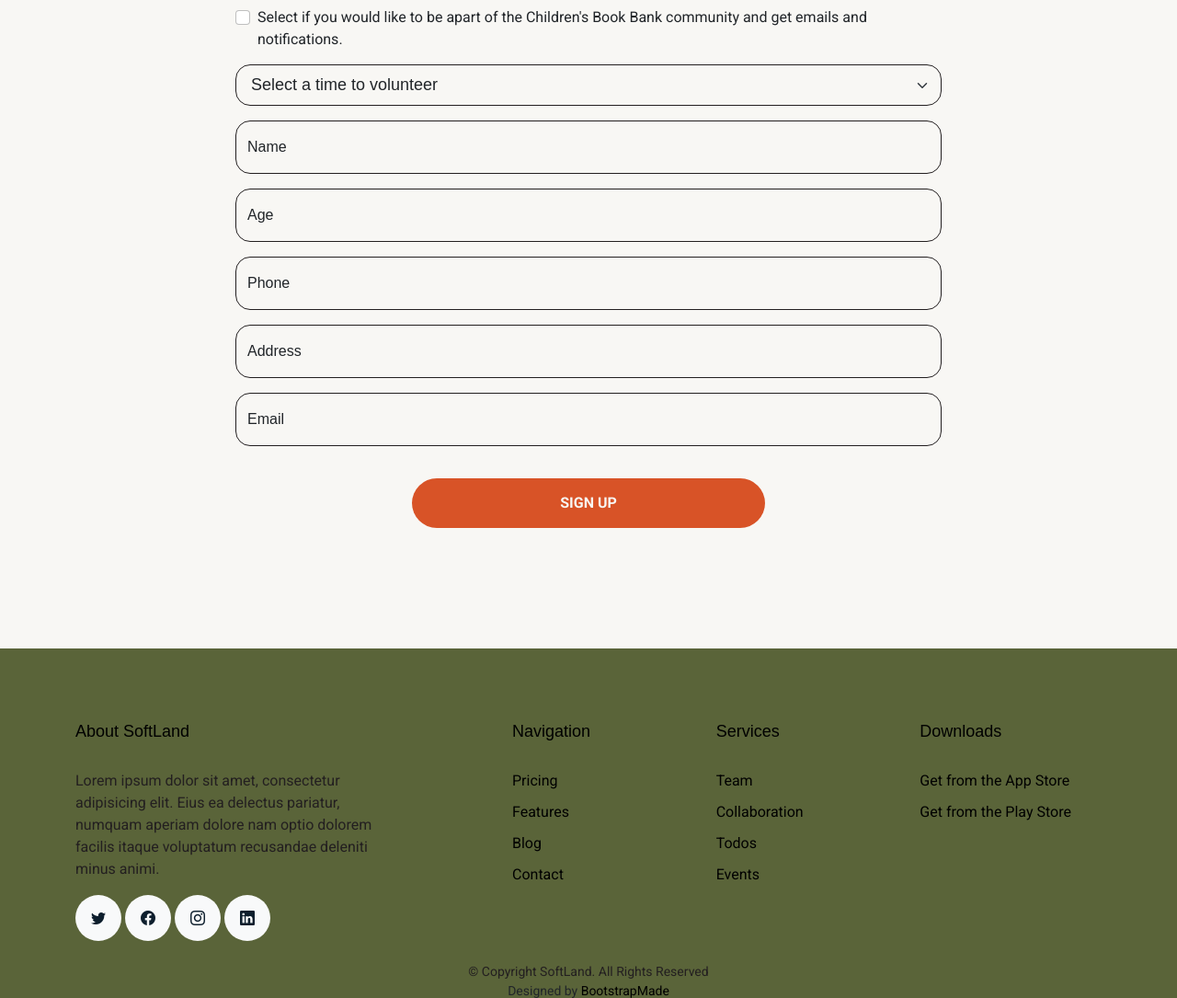
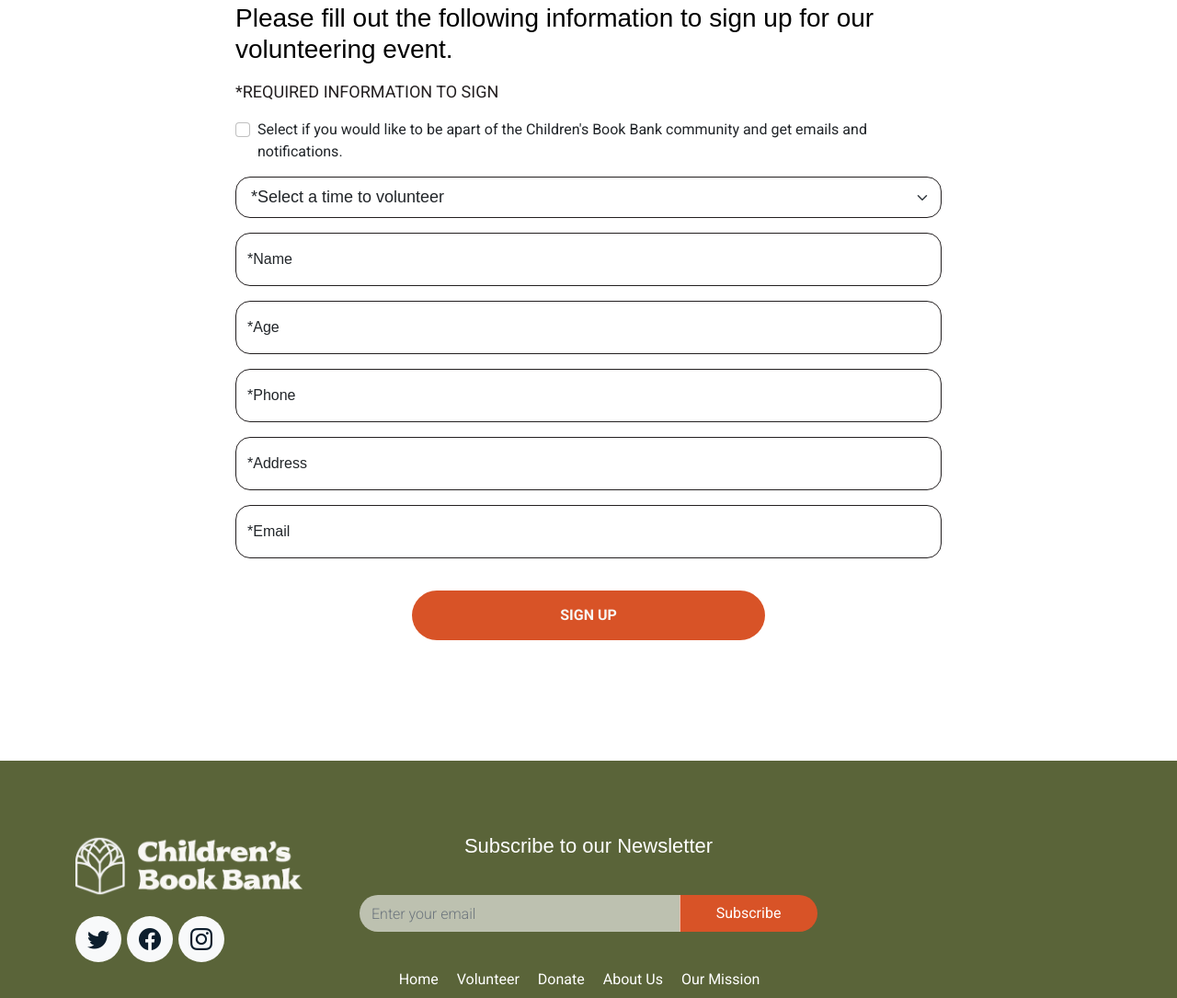
Before and after one commit to AttaboyDesign/CBB-Signup, a plain HTML site: page index.html in a window 1280 px wide. Shown: the part 1715-2800 px from the top of the page at 92% size. Drawn offline with Linux system fonts and the light colour scheme; a web font is replaced by a local one.

Commit message:
Updates to CSS

```diff
--- a/assets/css/style.css
+++ b/assets/css/style.css
@@ -76,7 +76,7 @@ section {
 }
 
 body {
-  background-color: #F8F7F4;
+  background-color: #fff;
 }
 
 /*--------------------------------------------------------------
@@ -661,7 +661,7 @@ body {
   color: #F8F7F4;
   white-space: nowrap;
   transition: 0.3s;
-  text-transform: uppercase;
+  /* text-transform: uppercase; */
   letter-spacing: 1px;
 }
 
@@ -1020,9 +1020,16 @@ body {
   line-height: 0;
 }
 
+/* TARA ADDED CSS */
+
 h1 {
   font-family: civane-extended, sans-serif;
 }
+
+p {
+  font-size: x-large;
+}
+
 .signup{
   margin-top: 4%;
   margin-right: 20%;
@@ -1115,7 +1122,7 @@ p {
 }
 
 .accordion-body{
-  background-color: #F8F7F4;
+  background-color: #fff;
 }
 
 .accordion-item {
@@ -1131,7 +1138,7 @@ p {
   margin-bottom: 8%;
 }
 .smaller {
-  font-size: medium;
+  font-size: large;
   font-weight: 400;
 }
 .caps {
@@ -1139,7 +1146,7 @@ p {
 }
 .form-control {
   border:#231F20 1.5px solid;
-  background-color: #F8F7F4;
+  background-color: #fff;
   border-radius: 16px;
   font-weight: 200;
 }
@@ -1148,7 +1155,7 @@ p {
 }
 
 .form-select-lg {
-  background-color: #F8F7F4;
+  background-color: #fff;
   border:#231F20 1.5px solid;
 }
 
@@ -1160,9 +1167,6 @@ p {
 option {
   font-size: small;
   font-family: roboto, sans-serif;
-}
-.hero-section .wave svg {
-  color: #F8F7F4;
 }
 
 .hero-section {
@@ -1182,10 +1186,6 @@ background-color: #E8B720;
 
 .back-to-top {
   background-color:#D85327;
-}
-
-.wave {
-  color:#F8F7F4;
 }
 
 .youth {
@@ -1222,7 +1222,7 @@ background-color: #E8B720;
 
 }
 .btn.btn-primary:hover {
-  background: #F8F7F4;
+  background: #fff;
   color:#D85327;
   font-family: roboto, sans-serif;
   text-transform: uppercase;
@@ -1250,7 +1250,7 @@ background-color: #E8B720;
 }
 
 .modal-content {
-  background-color:#F8F7F4;
+  background-color:#fff;
   border: 0px;
 }
 
@@ -1290,7 +1290,7 @@ background-color: #E8B720;
  .btn.btn-secondary {
   margin-top: 5%;
   margin-bottom: 5%;
-  background: #F8F7F4;
+  background: #fff;
   color:#D85327;
   font-family: roboto, sans-serif;
   text-transform: uppercase;
@@ -1309,3 +1309,176 @@ background-color: #E8B720;
    background-color: #D85327;
    border-color: #F8F7F4;
  }
+
+ @media screen and (max-width: 1050px) {
+   .signup {
+     margin-left: 15%;
+     margin-right: 15%;
+   }
+  }
+
+ @media screen and (max-width: 992px) {
+  .larger {
+    font-size: 60px;
+  }
+  .large {
+  font-size: 30px;
+ }
+ .signup {
+   margin-right: 10%;
+   margin-left: 10%;
+ }
+ p {
+  font-size: 20px;
+}
+}
+
+ @media screen and (max-width: 768px) {
+  .larger {
+    font-size: 50px;
+  }
+  .large {
+  font-size: 25px;
+ }
+
+ .thankYou {
+  font-size: 30px;
+ }
+
+ .normal {
+   font-size: 20px;
+ }
+
+ .modal-body {
+   margin-bottom: 0;
+   margin-top: 0;
+ }
+
+ .signup {
+   margin-right: 5%;
+   margin-left: 5%;
+ }
+ }
+
+ /* Footer */
+
+ .home-newsletter {
+  float:left;
+  }
+
+  .home-newsletter .single {
+  max-width: 650px;
+  margin: 0 auto;
+  text-align: center;
+  position: relative;
+  z-index: 2; }
+
+  .home-newsletter .single h2 {
+  font-size: 22px;
+  color: white;
+  margin-bottom: 40px; }
+
+  .home-newsletter .single .form-control {
+  height: 40px;
+  background: rgba(255, 255, 255, 0.6);
+  border-color: transparent;
+  border-radius: 40px 0 0 40px; }
+
+  .home-newsletter .single .form-control:focus {
+  box-shadow: none;
+  border-color: #D85327; }
+
+  .home-newsletter .single .btn-theme {
+  width: 150px;
+  padding: .375rem .75rem;
+  min-height: 40px;
+  border-radius: 0 40px 40px 0;
+  border-color: transparent;
+  background: #D85327;
+  color: #fff;
+  }
+
+
+.footer {
+  padding: 5rem 0 2.5rem 0;
+  background-color: #5A6439;
+}
+
+.footer h3 {
+  font-size: 18px;
+  margin-bottom: 30px;
+}
+
+.footer ul li {
+  margin-bottom: 10px;
+}
+
+.footer a {
+  color: #FFF;
+}
+
+.footer .copyright {
+  margin-bottom: 0px;
+}
+
+.footer .copyright, .footer .credits {
+  font-size: 14px;
+}
+
+.footer-txt {
+  color:#FFF;
+  line-height: normal;
+  margin-top: 20px;
+}
+
+.footer-links li {
+  margin-top: 40px;
+  display: inline;
+  list-style-type: none;
+  padding-right: 20px;
+  float: left;
+}
+
+.footer-links li a:hover {
+color:#cfcdcd;
+
+}
+
+.footer-links {
+  justify-content: center !important;
+}
+
+.social a {
+  margin-top: 20px;
+  display: inline-block;
+  width: 50px;
+  height: 50px;
+  border-radius: 50%;
+  background: #f8f9fa;
+  position: relative;
+  text-align: center;
+  transition: .3s background ease;
+  color: #0d1e2d;
+  line-height: 0;
+}
+
+.social a span {
+  display: inline-block;
+  left: 50%;
+  position: absolute;
+  top: 50%;
+  transform: translate(-50%, -50%);
+}
+
+.social a:hover {
+  color: #fff;
+  background: #D85327;
+}
+
+.social a i {
+  line-height: 0;
+}
+
+.white {
+  color: #fff;
+}
--- a/index.html
+++ b/index.html
@@ -54,6 +54,7 @@
           <li><a href="">Donate</a></li>
           <li><a href="">About Us</a></li>
           <li><a href="">Our Mission</a></li>
+          <li><a href="">Contact Us</a></li>
           <!-- <li class="dropdown"><a href="#"><span>Drop Down</span> <i class="bi bi-chevron-down"></i></a> -->
             <!-- <ul> -->
               <!-- <li><a href="#">Drop Down 1</a></li> -->
@@ -82,17 +83,17 @@
   <main id="main">
 
     <section class="hero-section inner-page">
-      <!-- <div class="wave"> -->
+      <div class="wave">
 
-        <!-- <svg width="1920px" height="265px" viewBox="0 0 1920 265" version="1.1" xmlns="http://www.w3.org/2000/svg" xmlns:xlink="http://www.w3.org/1999/xlink"> -->
-          <!-- <g id="Page-1" stroke="none" stroke-width="1" fill="none" fill-rule="evenodd"> -->
-            <!-- <g id="Apple-TV" transform="translate(0.000000, -402.000000)" fill="#FFFFFF"> -->
-              <!-- <path d="M0,439.134243 C175.04074,464.89273 327.944386,477.771974 458.710937,477.771974 C654.860765,477.771974 870.645295,442.632362 1205.9828,410.192501 C1429.54114,388.565926 1667.54687,411.092417 1920,477.771974 L1920,667 L1017.15166,667 L0,667 L0,439.134243 Z" id="Path"></path> -->
-            <!-- </g> -->
-          <!-- </g> -->
-        <!-- </svg> -->
+        <svg width="1920px" height="265px" viewBox="0 0 1920 265" version="1.1" xmlns="http://www.w3.org/2000/svg" xmlns:xlink="http://www.w3.org/1999/xlink">
+          <g id="Page-1" stroke="none" stroke-width="1" fill="none" fill-rule="evenodd">
+            <g id="Apple-TV" transform="translate(0.000000, -402.000000)" fill="#FFFFFF">
+              <path d="M0,439.134243 C175.04074,464.89273 327.944386,477.771974 458.710937,477.771974 C654.860765,477.771974 870.645295,442.632362 1205.9828,410.192501 C1429.54114,388.565926 1667.54687,411.092417 1920,477.771974 L1920,667 L1017.15166,667 L0,667 L0,439.134243 Z" id="Path"></path>
+            </g>
+          </g>
+        </svg>
 
-      <!-- </div> -->
+      </div>
 
       <div class="container">
         <div class="row align-items-center">
@@ -214,7 +215,7 @@
                   <div class="row lower">
                     <div class="col-md-9 form-group">
                       <select class="form-select form-select-lg mb-3" aria-label=".form-select-lg example">
-                        <option selected>Select a time to volunteer</option>
+                        <option selected>*Select a time to volunteer</option>
                         <option value="1">9:00am-10:00am | Set up crew - 5 SLOTS LEFT</option>
                         <option value="2">9:30am-10:30am | Set up crew - 8 SLOTS LEFT</option>
                         <option value="3">10:00am-11:00am | Set up crew - 9 SLOTS LEFT</option>
@@ -233,23 +234,23 @@
                       </select>
                       <div class="form-floating mb-3">
                         <input type="email" class="form-control" id="floatingInput" placeholder="name@example.com">
-                        <label for="floatingInput">Name</label>
+                        <label for="floatingInput">*Name</label>
                       </div>
                       <div class="form-floating mb-3">
                         <input type="email" class="form-control" id="floatingInput" placeholder="name@example.com">
-                        <label for="floatingInput">Age</label>
+                        <label for="floatingInput">*Age</label>
                       </div>
                       <div class="form-floating mb-3">
                         <input type="email" class="form-control" id="floatingInput" placeholder="name@example.com">
-                        <label for="floatingInput">Phone</label>
+                        <label for="floatingInput">*Phone</label>
                       </div>
                       <div class="form-floating mb-3">
                         <input type="email" class="form-control" id="floatingInput" placeholder="name@example.com">
-                        <label for="floatingInput">Address</label>
+                        <label for="floatingInput">*Address</label>
                       </div>
                       <div class="form-floating mb-3">
                         <input type="email" class="form-control" id="floatingInput" placeholder="name@example.com">
-                        <label for="floatingInput">Email</label>
+                        <label for="floatingInput">*Email</label>
                       </div>
 
                       <!-- Button trigger modal -->
@@ -304,12 +305,12 @@
                     <!-- </div> -->
                     <!-- <div class="col-md-6 form-group"> -->
                       <!-- <input type="submit" class="btn btn-primary d-block w-100" value="Send Message"> -->
-                    </div>
-                  </div>
-                </form>
-              </li>
-            </ul>
-          </div>
+                    <!-- </div> -->
+                  <!-- </div> -->
+                <!-- </form> -->
+              <!-- </li> -->
+            <!-- </ul> -->
+          <!-- </div> -->
 
           <!-- <div class="col-md-6 mb-5 mb-md-0" data-aos="fade-up"> -->
             <!-- <form action="forms/contact.php" method="post" role="form" class="php-email-form"> -->
@@ -467,68 +468,137 @@
           </section>
 
   <!-- ======= Footer ======= -->
+
   <footer class="footer" role="contentinfo">
     <div class="container">
       <div class="row">
-        <div class="col-md-4 mb-4 mb-md-0">
-          <h3>About SoftLand</h3>
-          <p>Lorem ipsum dolor sit amet, consectetur adipisicing elit. Eius ea delectus pariatur, numquam aperiam
-            dolore nam optio dolorem facilis itaque voluptatum recusandae deleniti minus animi.</p>
+        <div class="col-md-3 mb-3 mb-md-0">
+
+          <div class="logo">
+            <!-- <h1><a href="index.html">SoftLand</a></h1> -->
+            <!-- Uncomment below if you prefer to use an image logo -->
+            <a href="index.html"><img src="assets/img/Group 1503@2x.png" alt="" class="img-fluid"></a>
+          </div>
           <p class="social">
             <a href="#"><span class="bi bi-twitter"></span></a>
             <a href="#"><span class="bi bi-facebook"></span></a>
             <a href="#"><span class="bi bi-instagram"></span></a>
-            <a href="#"><span class="bi bi-linkedin"></span></a>
           </p>
         </div>
-        <div class="col-md-7 ms-auto">
-          <div class="row site-section pt-0">
-            <div class="col-md-4 mb-4 mb-md-0">
-              <h3>Navigation</h3>
-              <ul class="list-unstyled">
-                <li><a href="#">Pricing</a></li>
-                <li><a href="#">Features</a></li>
-                <li><a href="#">Blog</a></li>
-                <li><a href="#">Contact</a></li>
-              </ul>
+        <div class="col-md-6 d-flex">
+          <div class="row site-section">
+
+            <!-- ======= email ======= -->
+            <section class="home-newsletter">
+              <div class="container">
+                <div class="row">
+                  <div class="col-sm-12">
+                    <div class="single">
+                      <h2>Subscribe to our Newsletter</h2>
+                      <div class="input-group">
+                        <input type="email" class="form-control" placeholder="Enter your email">
+                        <span class="input-group-btn">
+                          <button class="btn-theme" type="submit">Subscribe</button>
+                        </span>
                       </div>
-            <div class="col-md-4 mb-4 mb-md-0">
-              <h3>Services</h3>
-              <ul class="list-unstyled">
-                <li><a href="#">Team</a></li>
-                <li><a href="#">Collaboration</a></li>
-                <li><a href="#">Todos</a></li>
-                <li><a href="#">Events</a></li>
-              </ul>
                     </div>
-            <div class="col-md-4 mb-4 mb-md-0">
-              <h3>Downloads</h3>
-              <ul class="list-unstyled">
-                <li><a href="#">Get from the App Store</a></li>
-                <li><a href="#">Get from the Play Store</a></li>
+                  </div>
+                </div>
+              </div>
+            </section>
+            <!-- ======= end email ======= -->
+            <ul class="footer-links d-flex">
+              <div class="link-container">
+                <li><a href="index.html">Home</a></li>
+                <li><a href="volunteer.html">Volunteer</a></li>
+                <li><a href="#">Donate</a></li>
+                <li><a href="#">About Us</a></li>
+                <li><a href="#">Our Mission</a></li>
+              </div>
             </ul>
           </div>
         </div>
       </div>
     </div>
+    <a href="#" class="back-to-top d-flex align-items-center justify-content-center"><i
+      class="bi bi-arrow-up-short"></i></a>
 
     <div class="row justify-content-center text-center">
-        <div class="col-md-7">
-          <p class="copyright">&copy; Copyright SoftLand. All Rights Reserved</p>
-          <div class="credits">
-            <!--
-            All the links in the footer should remain intact.
-            You can delete the links only if you purchased the pro version.
-            Licensing information: https://bootstrapmade.com/license/
-            Purchase the pro version with working PHP/AJAX contact form: https://bootstrapmade.com/buy/?theme=SoftLand
-          -->
-            Designed by <a href="https://bootstrapmade.com/">BootstrapMade</a>
+      <div class="col-md-7 footer-txt">
+        <p class="white"><strong> NE 7th Avenue, Portland, OR 97212</strong></p>
+        <p class="white">(503) 616-3981</p>
+        <p class="copyright white">&copy; Copyright 2021 Children's Book Bank. All Rights Reserved</p>
+        <div class="credits white">
+
         </div>
       </div>
     </div>
 
     </div>
   </footer>
+
+  <!-- <footer class="footer" role="contentinfo"> -->
+    <!-- <div class="container"> -->
+      <!-- <div class="row"> -->
+        <!-- <div class="col-md-4 mb-4 mb-md-0"> -->
+          <!-- <h3>About SoftLand</h3> -->
+          <!-- <p>Lorem ipsum dolor sit amet, consectetur adipisicing elit. Eius ea delectus pariatur, numquam aperiam -->
+            <!-- dolore nam optio dolorem facilis itaque voluptatum recusandae deleniti minus animi.</p> -->
+          <!-- <p class="social"> -->
+            <!-- <a href="#"><span class="bi bi-twitter"></span></a> -->
+            <!-- <a href="#"><span class="bi bi-facebook"></span></a> -->
+            <!-- <a href="#"><span class="bi bi-instagram"></span></a> -->
+            <!-- <a href="#"><span class="bi bi-linkedin"></span></a> -->
+          <!-- </p> -->
+        <!-- </div> -->
+        <!-- <div class="col-md-7 ms-auto"> -->
+          <!-- <div class="row site-section pt-0"> -->
+            <!-- <div class="col-md-4 mb-4 mb-md-0"> -->
+              <!-- <h3>Navigation</h3> -->
+              <!-- <ul class="list-unstyled"> -->
+                <!-- <li><a href="#">Pricing</a></li> -->
+                <!-- <li><a href="#">Features</a></li> -->
+                <!-- <li><a href="#">Blog</a></li> -->
+                <!-- <li><a href="#">Contact</a></li> -->
+              <!-- </ul> -->
+            <!-- </div> -->
+            <!-- <div class="col-md-4 mb-4 mb-md-0"> -->
+              <!-- <h3>Services</h3> -->
+              <!-- <ul class="list-unstyled"> -->
+                <!-- <li><a href="#">Team</a></li> -->
+                <!-- <li><a href="#">Collaboration</a></li> -->
+                <!-- <li><a href="#">Todos</a></li> -->
+                <!-- <li><a href="#">Events</a></li> -->
+              <!-- </ul> -->
+            <!-- </div> -->
+            <!-- <div class="col-md-4 mb-4 mb-md-0"> -->
+              <!-- <h3>Downloads</h3> -->
+              <!-- <ul class="list-unstyled"> -->
+                <!-- <li><a href="#">Get from the App Store</a></li> -->
+                <!-- <li><a href="#">Get from the Play Store</a></li> -->
+              <!-- </ul> -->
+            <!-- </div> -->
+          <!-- </div> -->
+        <!-- </div> -->
+      <!-- </div> -->
+
+      <!-- <div class="row justify-content-center text-center"> -->
+        <!-- <div class="col-md-7"> -->
+          <!-- <p class="copyright">&copy; Copyright SoftLand. All Rights Reserved</p> -->
+          <!-- <div class="credits"> -->
+            <!-- <!-- -->
+            <!-- All the links in the footer should remain intact. -->
+            <!-- You can delete the links only if you purchased the pro version. -->
+            <!-- Licensing information: https://bootstrapmade.com/license/ -->
+            <!-- Purchase the pro version with working PHP/AJAX contact form: https://bootstrapmade.com/buy/?theme=SoftLand -->
+          <!-- --> -->
+            <!-- Designed by <a href="https://bootstrapmade.com/">BootstrapMade</a> -->
+          <!-- </div> -->
+        <!-- </div> -->
+      <!-- </div> -->
+
+    <!-- </div> -->
+  <!-- </footer> -->
 
   <a href="#" class="back-to-top d-flex align-items-center justify-content-center"><i class="bi bi-arrow-up-short"></i></a>
 
```
Lines whose indentation alone changed are shown as unchanged.
